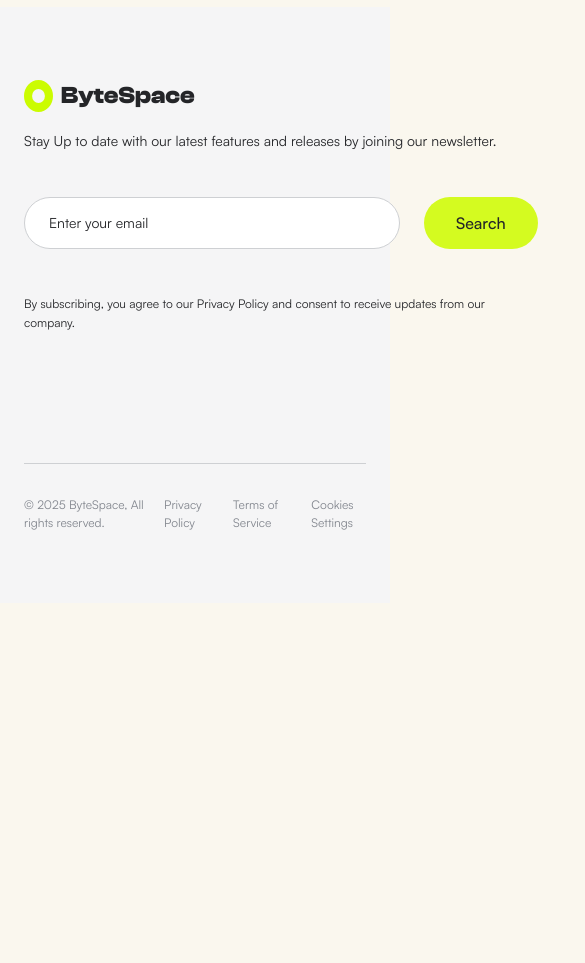
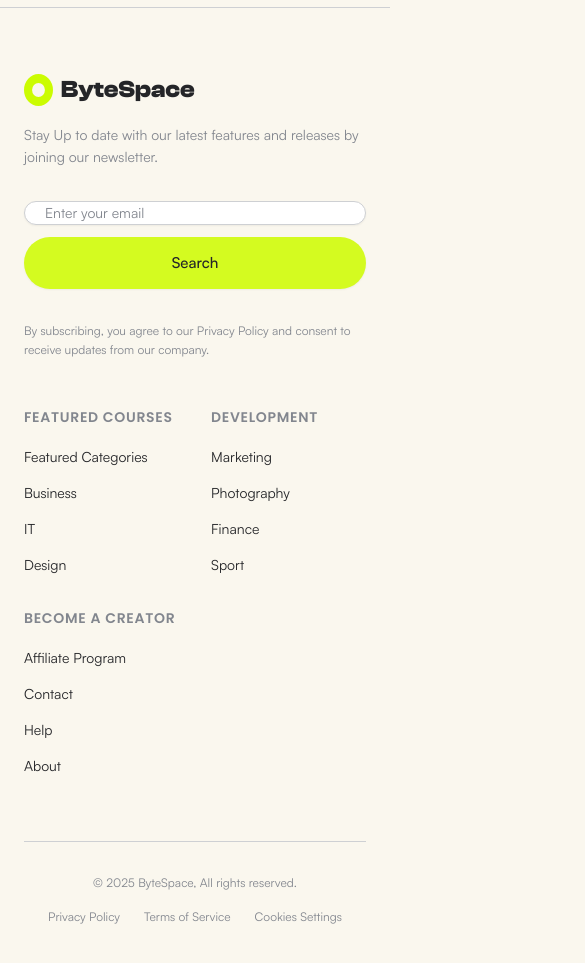
Before and after one commit to Ratul-NotFound/ByteSpace, a React (Vite) app: page / in a window 390 px wide. Shown: the part 8640-9603 px from the top of the page, 585 px wide, since content can reach past the window. Before the commit the page ends 9243 px from the top, so only its background shows below. Built offline with nearby package versions, Linux system fonts and the light colour scheme; a web font is replaced by a local one.

Commit message:
feat(footer): polish Footer responsive layout and canvas background

```diff
--- a/src/components/Footer/Footer.tsx
+++ b/src/components/Footer/Footer.tsx
@@ -6,66 +6,75 @@ const columns = [
 
 export function Footer() {
   return (
-    <footer className="bg-surface py-[71px] text-ink">
-      <div className="mx-auto flex w-[1200px] max-w-full flex-col gap-[130px] px-6">
-        <div className="flex gap-[92px]">
-          <div className="flex w-[528px] shrink-0 flex-col items-start gap-[45px]">
+    <footer className="border-t border-[#CED0D3] bg-[#FAF7EE] py-16 lg:py-20 text-ink">
+      <div className="mx-auto flex w-[1200px] max-w-full flex-col gap-16 lg:gap-24 px-6">
+        <div className="flex flex-col lg:flex-row justify-between gap-12 lg:gap-16">
+          {/* Left Column: Brand & Newsletter */}
+          <div className="flex max-w-[500px] flex-col items-start gap-8">
             <div className="flex flex-col items-start gap-4">
               <span className="flex items-center gap-2">
                 <img src="/assets/hero/logo-mark.svg" alt="" width={29} height={32} className="h-8 w-[29px]" />
-                <span className="font-display text-[24px] font-bold">ByteSpace</span>
+                <span className="font-display text-[24px] font-bold text-ink">ByteSpace</span>
               </span>
-              <p className="w-[528px] text-[14px] leading-[1.6] text-ink">
+              <p className="text-[14px] sm:text-[15px] leading-[1.6] text-muted">
                 Stay Up to date with our latest features and releases by joining our newsletter.
               </p>
             </div>
 
-            <form className="flex items-center gap-6" onSubmit={(e) => e.preventDefault()}>
-              <label className="flex h-[52px] w-[376px] items-center rounded-full border border-[#ced0d3] bg-white px-6 py-[18px]">
+            <form className="flex w-full flex-col sm:flex-row items-stretch sm:items-center gap-3" onSubmit={(e) => e.preventDefault()}>
+              <label className="flex h-[52px] flex-1 items-center rounded-full border border-[#CED0D3] bg-white px-5 sm:px-6 shadow-sm">
                 <span className="sr-only">Email address</span>
                 <input
                   type="email"
                   placeholder="Enter your email"
-                  className="w-full bg-transparent text-[14px] leading-[1.6] text-ink outline-none placeholder:text-ink"
+                  className="w-full bg-transparent text-[14px] sm:text-[15px] leading-[1.6] text-ink outline-none placeholder:text-muted"
                 />
               </label>
               <button
                 type="submit"
-                className="inline-flex h-[52px] items-center justify-center rounded-full bg-accent px-8 text-[16px] font-medium leading-6 text-ink transition-opacity hover:opacity-90"
+                className="inline-flex h-[52px] items-center justify-center rounded-full bg-accent px-8 text-[15px] sm:text-[16px] font-medium leading-6 text-ink shadow-sm transition-opacity hover:opacity-90"
               >
                 Search
               </button>
             </form>
 
-            <p className="w-[504px] text-[12px] leading-[1.6] text-ink">
+            <p className="text-[12px] leading-[1.6] text-muted">
               By subscribing, you agree to our Privacy Policy and consent to receive updates from
               our company.
             </p>
           </div>
 
-          <ul className="flex w-[580px] items-end justify-between">
+          {/* Right Navigation Columns */}
+          <div className="grid grid-cols-2 sm:grid-cols-3 gap-8 sm:gap-12 lg:gap-16">
             {columns.map((column) => (
-              <li key={column.heading} className="flex w-[167px] flex-col items-start gap-6">
-                <ul className="flex flex-col gap-6">
-                  <li>
-                    <span className="text-[14px] text-muted">{column.heading}</span>
-                  </li>
+              <div key={column.heading} className="flex flex-col items-start gap-4 sm:gap-5">
+                <p className="font-heading text-[14px] font-semibold text-muted uppercase tracking-wider">
+                  {column.heading}
+                </p>
+                <ul className="flex flex-col gap-3">
                   {column.links.map((link) => (
                     <li key={link}>
-                      <span className="text-[14px] text-ink">{link}</span>
+                      <a href="#" className="text-[14px] sm:text-[15px] text-ink transition-colors hover:text-brand">
+                        {link}
+                      </a>
                     </li>
                   ))}
                 </ul>
-              </li>
+              </div>
             ))}
-          </ul>
+          </div>
         </div>
 
-        <div className="flex items-end justify-between border-t border-[#ced0d3] pt-8 text-[12px] text-muted">
+        {/* Bottom Bar */}
+        <div className="flex flex-col sm:flex-row items-center justify-between gap-4 border-t border-[#CED0D3] pt-8 text-[12px] sm:text-[13px] text-muted">
           <p>&copy; 2025 ByteSpace, All rights reserved.</p>
-          <ul className="flex gap-6">
+          <ul className="flex flex-wrap gap-6">
             {['Privacy Policy', 'Terms of Service', 'Cookies Settings'].map((item) => (
-              <li key={item}>{item}</li>
+              <li key={item}>
+                <a href="#" className="hover:text-ink transition-colors">
+                  {item}
+                </a>
+              </li>
             ))}
           </ul>
         </div>
```
